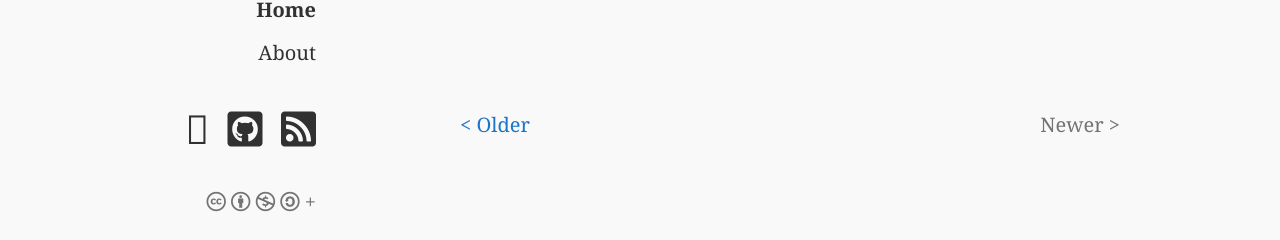
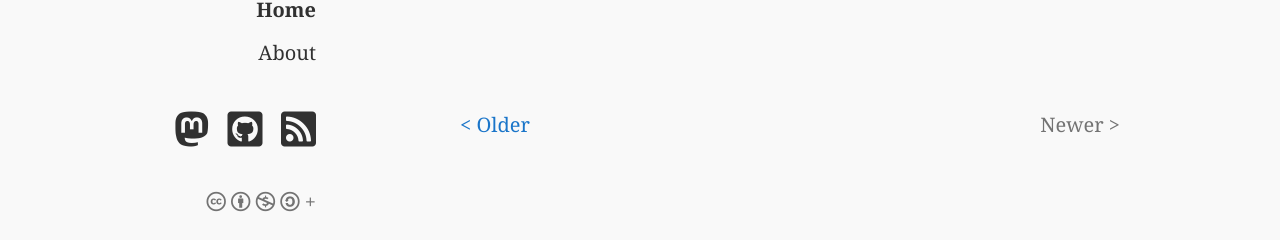
Before and after one commit to fbeeper/fbeeper.github.io, a Jekyll site: the page built from index.html, in a window 1280 px wide and 1106 px high. Shown: the part 863-1103 px from the top of the window. Built offline with Jekyll 4.4.1, drawn with Linux system fonts in a browser that asks for light colours; nearby versions of some CDN libraries; some web fonts are replaced; the list of posts is cut into pages by our own code.

Commit message:
really need that coffee

```diff
--- a/_includes/sidebar.html
+++ b/_includes/sidebar.html
@@ -31,7 +31,7 @@
     </nav>
 
     <span class="sidebar-social-links">
-      <a rel="me" href="https://mastodon.social/@fbeeper" aria-label="Mastodon"><i class="fa-brands fa-mastodon"></i></a>
+      <a rel="me" href="https://mastodon.social/@fbeeper" aria-label="Mastodon"><i class="fab fa-mastodon"></i></a>
       <a href="http://github.com/fbeeper" aria-label="Github"><i class="fab fa-github-square"></i></a>
       <a href="{{ "/" | relative_url }}feed.xml" aria-label="Feed"><i class="fas fa-rss-square"></i></a>
     </span>
```
